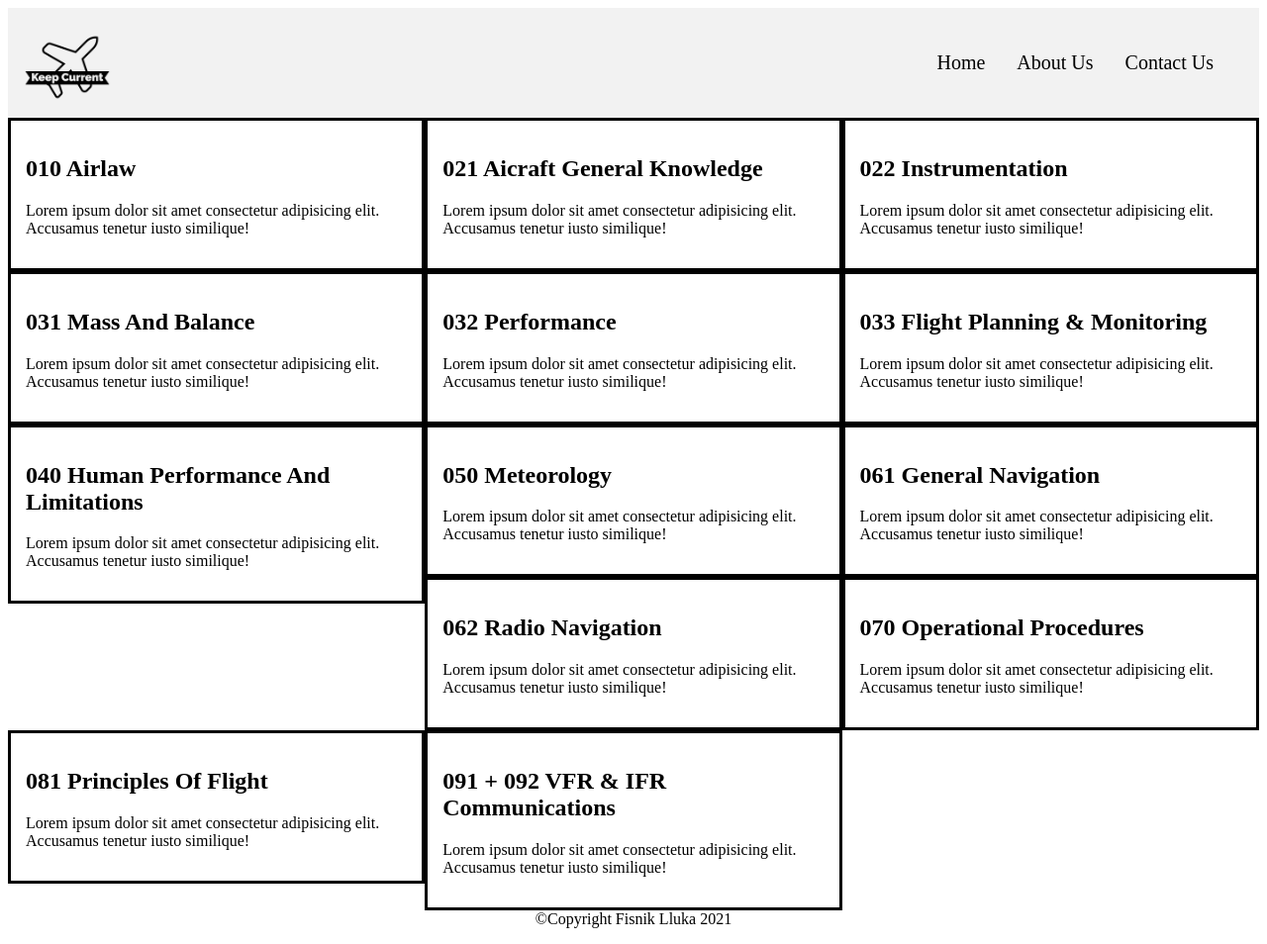
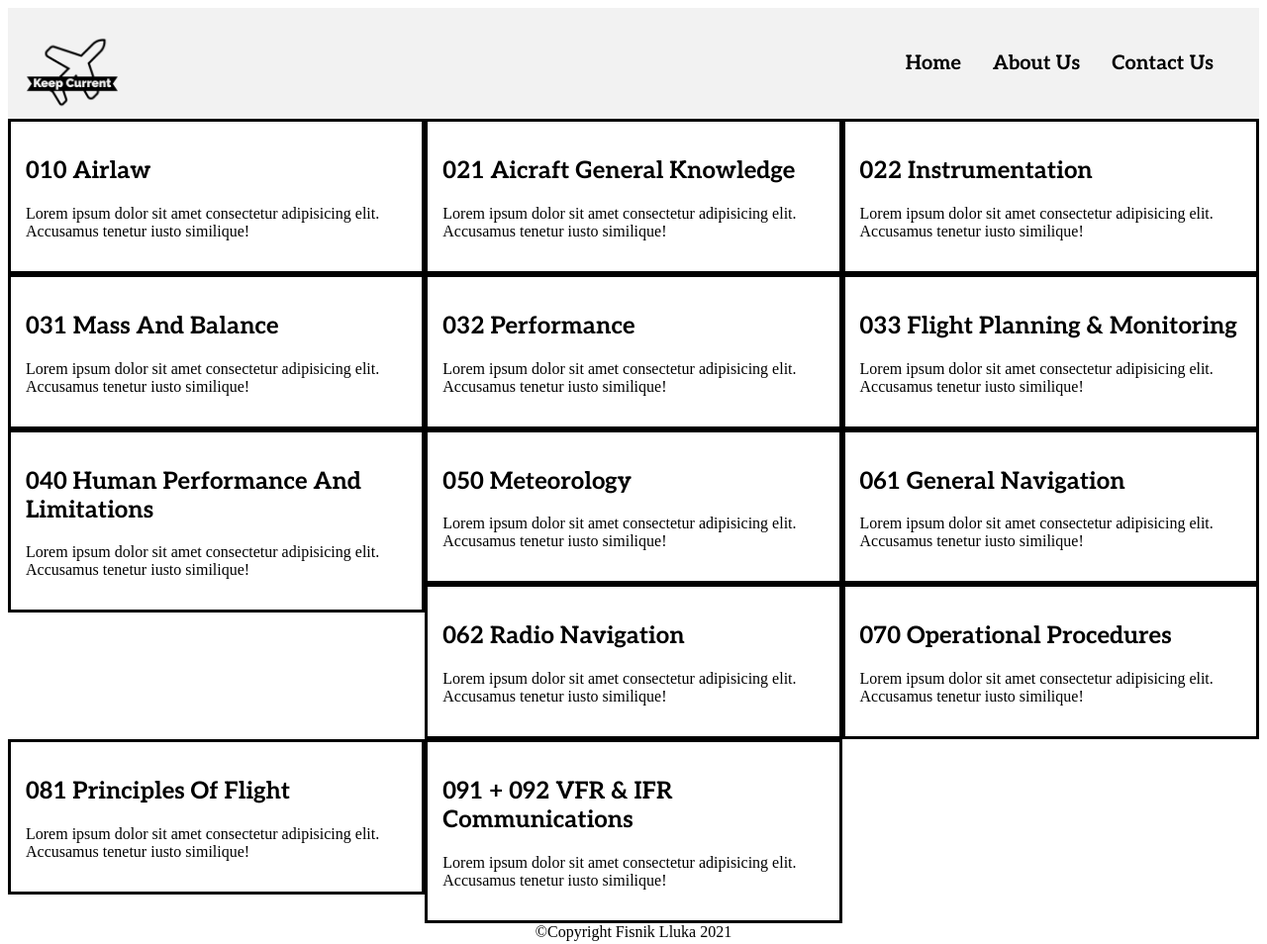
Before and after one commit to Flluka/KeepCurrent, a plain HTML site: page Index.html in a window 1280 px wide. Shown: the whole page at 99% size. Drawn offline with Linux system fonts and the light colour scheme.

Commit message:
Quick Update
Fonts and Readme

```diff
--- a/Index.html
+++ b/Index.html
@@ -6,6 +6,9 @@
     <meta name="viewport" content="width=device-width, initial-scale=1.0">
     <meta name="description" content="Keep your flying skills and theoretical knowledge up to date">
     <link href="css/styles.css" rel="stylesheet">
+    <link rel="preconnect" href="https://fonts.googleapis.com">
+    <link rel="preconnect" href="https://fonts.gstatic.com" crossorigin>
+    <link href="https://fonts.googleapis.com/css2?family=Aleo:ital,wght@0,700;1,700&display=swap" rel="stylesheet">
     <title>Keep Current</title>
 </head>
 <body>
@@ -14,7 +17,7 @@
         <nav class="navbar">
             <div class="logo">
                 <a href="index.html">
-                <img src="images/Keep Current.png" width="120" height="120" alt="Logo">
+                <img src="images/Keep Current.png" width="130" height="130" alt="Logo">
                 </a>
             </div>
 
--- a/css/styles.css
+++ b/css/styles.css
@@ -1,5 +1,9 @@
 * {
   box-sizing: border-box;
+}
+
+h2 {
+  font-family: "Aleo", serif;
 }
 
 ul {
@@ -22,6 +26,7 @@ li a {
   padding: 14px 16px;
   text-decoration: none;
   font-size: 20px;
+  font-family: "Aleo", serif;
 }
 
 li a:hover {
```
Also changed, not shown: 1 other file.
